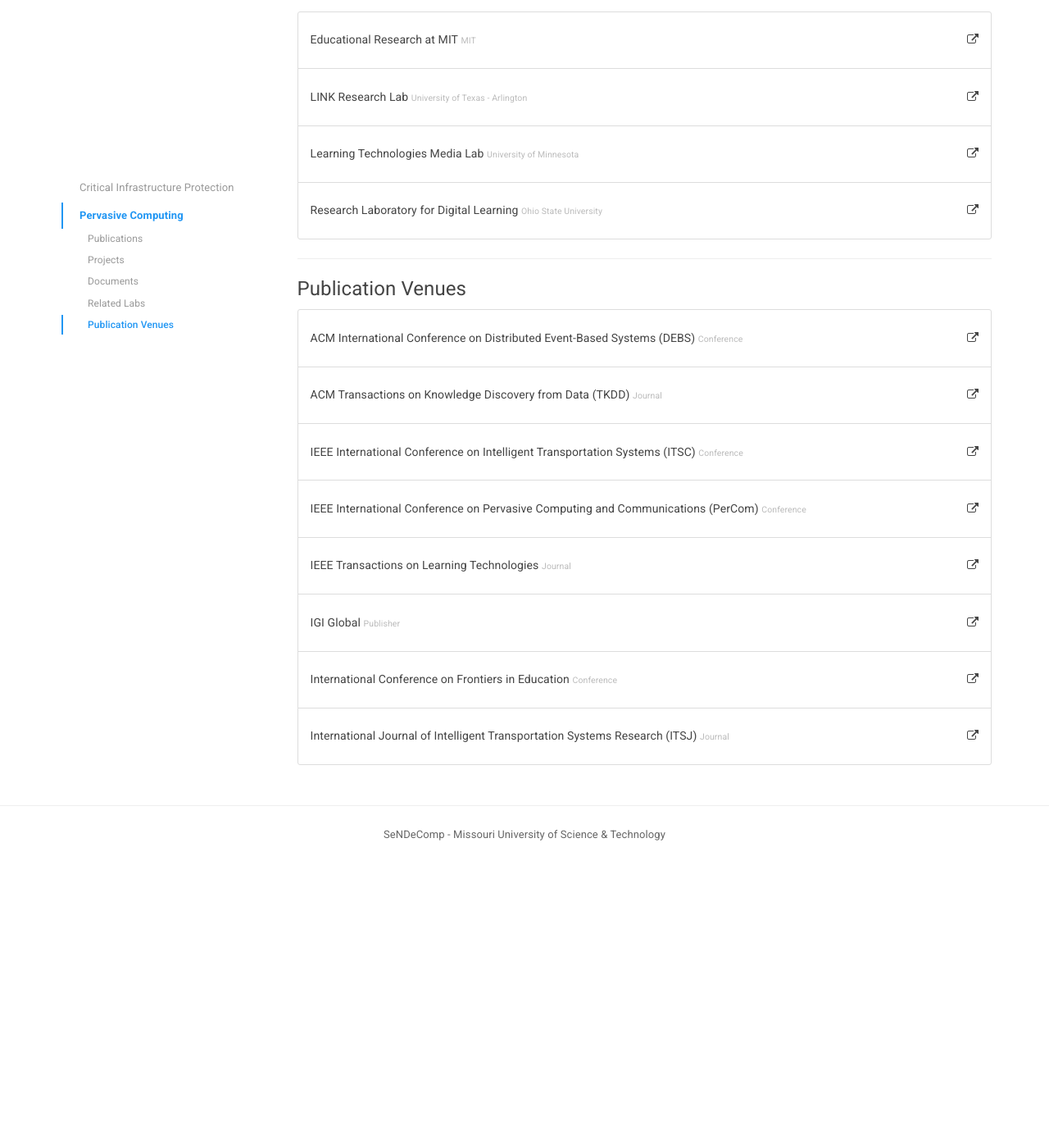
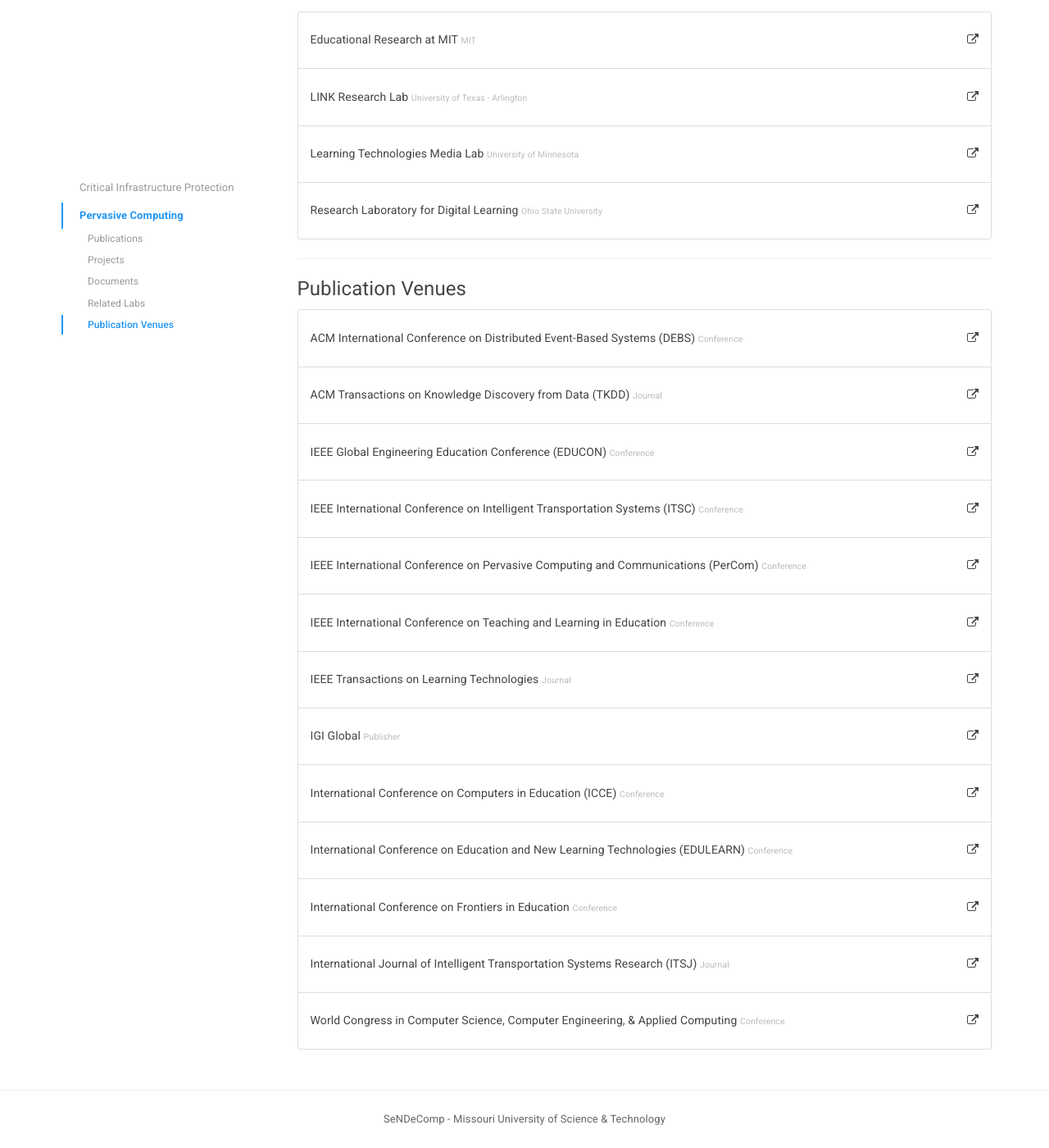
Before and after one commit to sendecomp/sendecomp-website, a Jekyll site: the page built from research-areas.html, in a window 1280 px wide and 1400 px high, scrolled down 16630 px. Shown: the whole window at 82% size. Built offline with Jekyll 4.4.1, drawn with Linux system fonts in a browser that asks for light colours; before the commit the page ends 17683 px from its top, so only the background shows below that.

Commit message:
Updated PER venues.

```diff
--- a/_data/venues.yml
+++ b/_data/venues.yml
@@ -200,3 +200,28 @@
   website: "http://link.springer.com/journal/13177"
   area: per
   type: Journal
+
+- name: "World Congress in Computer Science, Computer Engineering, & Applied Computing"
+  website: "http://worldcomp.org"
+  area: per
+  type: Conference
+
+- name: "International Conference on Education and New Learning Technologies (EDULEARN)"
+  website: "https://iated.org"
+  area: per
+  type: Conference
+
+- name: "International Conference on Computers in Education (ICCE)"
+  website: "http://www.wikicfp.com/cfp/program?id=1305"
+  area: per
+  type: Conference
+
+- name: "IEEE International Conference on Teaching and Learning in Education"
+  website: "https://www.ieee.org/conferences_events/conferences/conferencedetails/index.html?Conf_ID=36346"
+  area: per
+  type: Conference
+
+- name: "IEEE Global Engineering Education Conference (EDUCON)"
+  website: "http://www.educon-conference.org"
+  area: per
+  type: Conference
```
